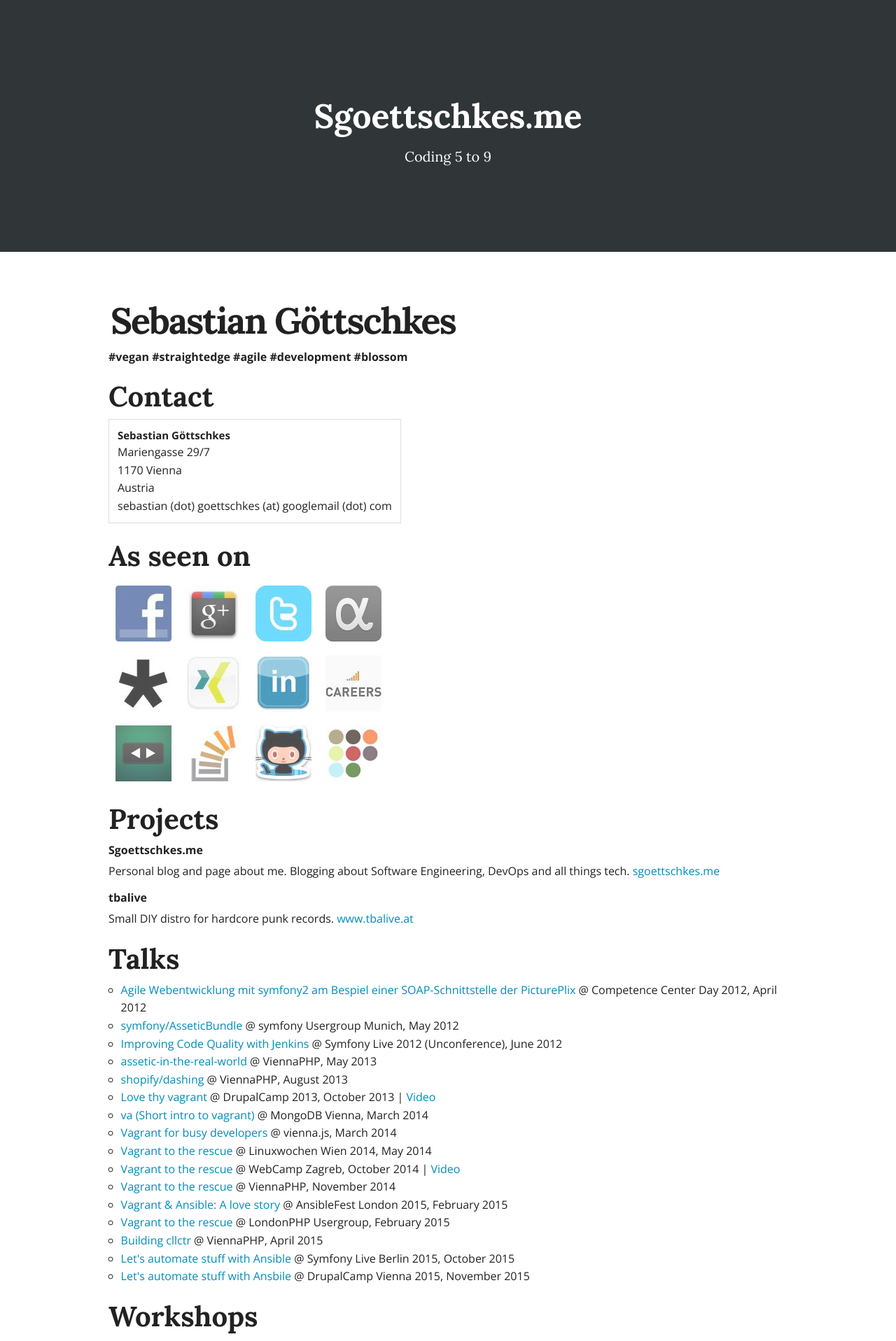
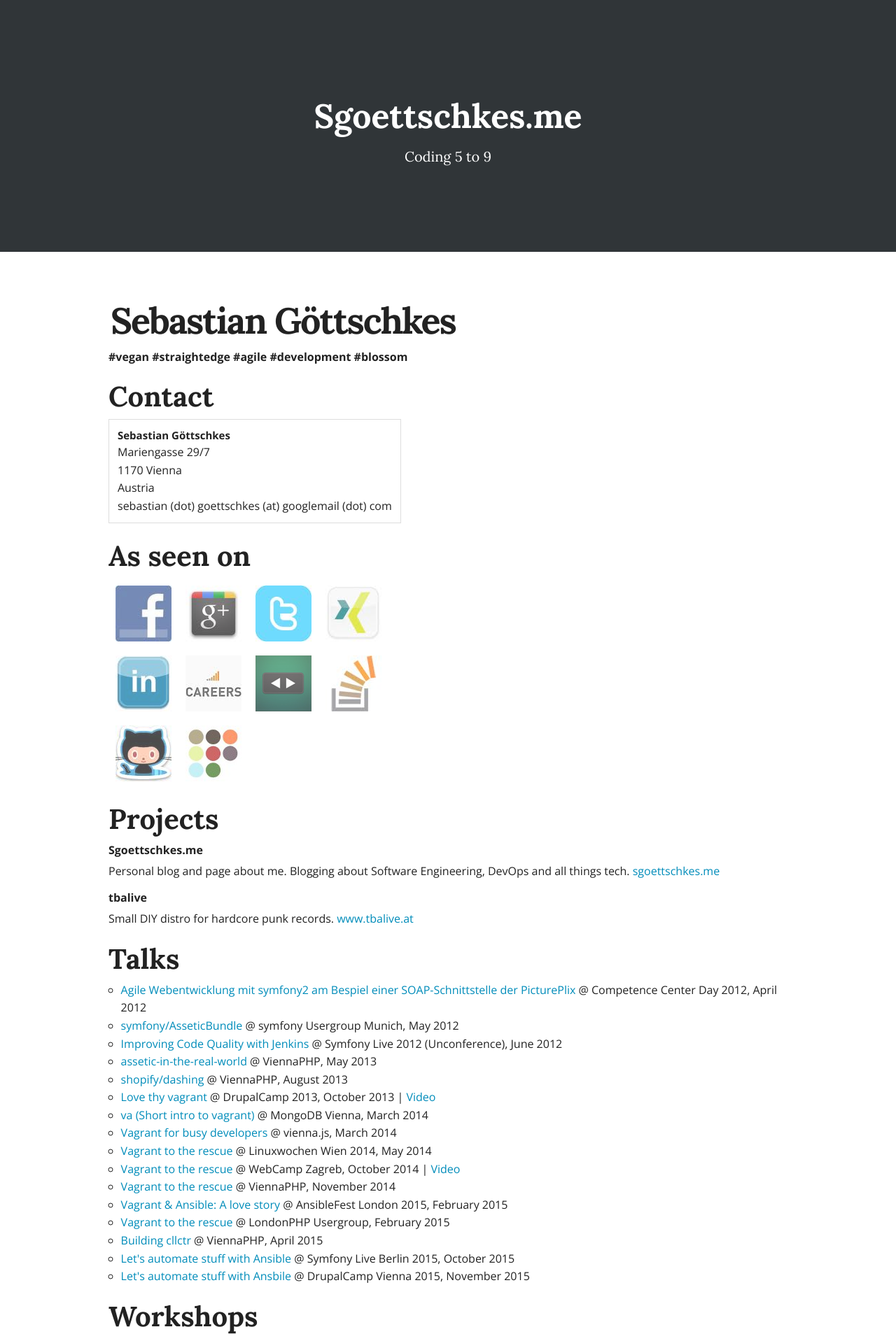
Before and after one commit to Sgoettschkes/sgoettschkes.github.io, a Jekyll site: the page built from about.html, in a window 1280 px wide. Shown: the top 1917 px of the page at 70% size. Built offline with Jekyll 4.4.1, drawn with Linux system fonts in a browser that asks for light colours; nearby versions of some CDN libraries; Markdown is read by kramdown in place of the engine named in the settings.

Commit message:
Remove unneeded seeon entries

```diff
--- a/_data/about/seenon.yml
+++ b/_data/about/seenon.yml
@@ -7,12 +7,6 @@
 - name: twitter
   url: http://twitter.com/Sgoettschkes
   image: /media/seenon/twitter.jpg
-- name: app.net
-  url: https://alpha.app.net/sgoettschkes
-  image: /media/seenon/appnet.png
-- name: diaspora
-  url: https://diasp.de/u/sgoettschkes
-  image: /media/seenon/diaspora.jpg
 - name: XING
   url: https://www.xing.com/profile/Sebastian_Goettschkes
   image: /media/seenon/xing.jpg
```
Also changed, not shown: media/seenon/appnet.png (deleted), media/seenon/diaspora.jpg (deleted).
